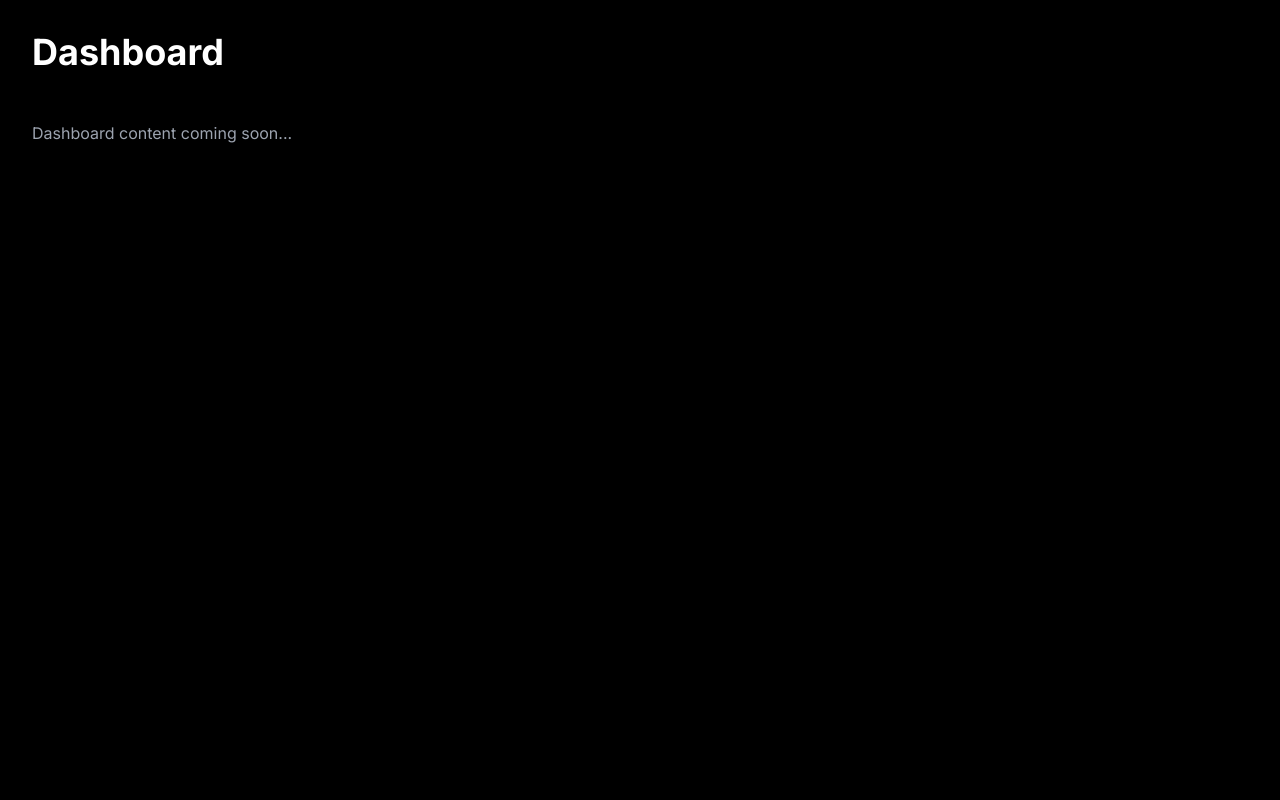
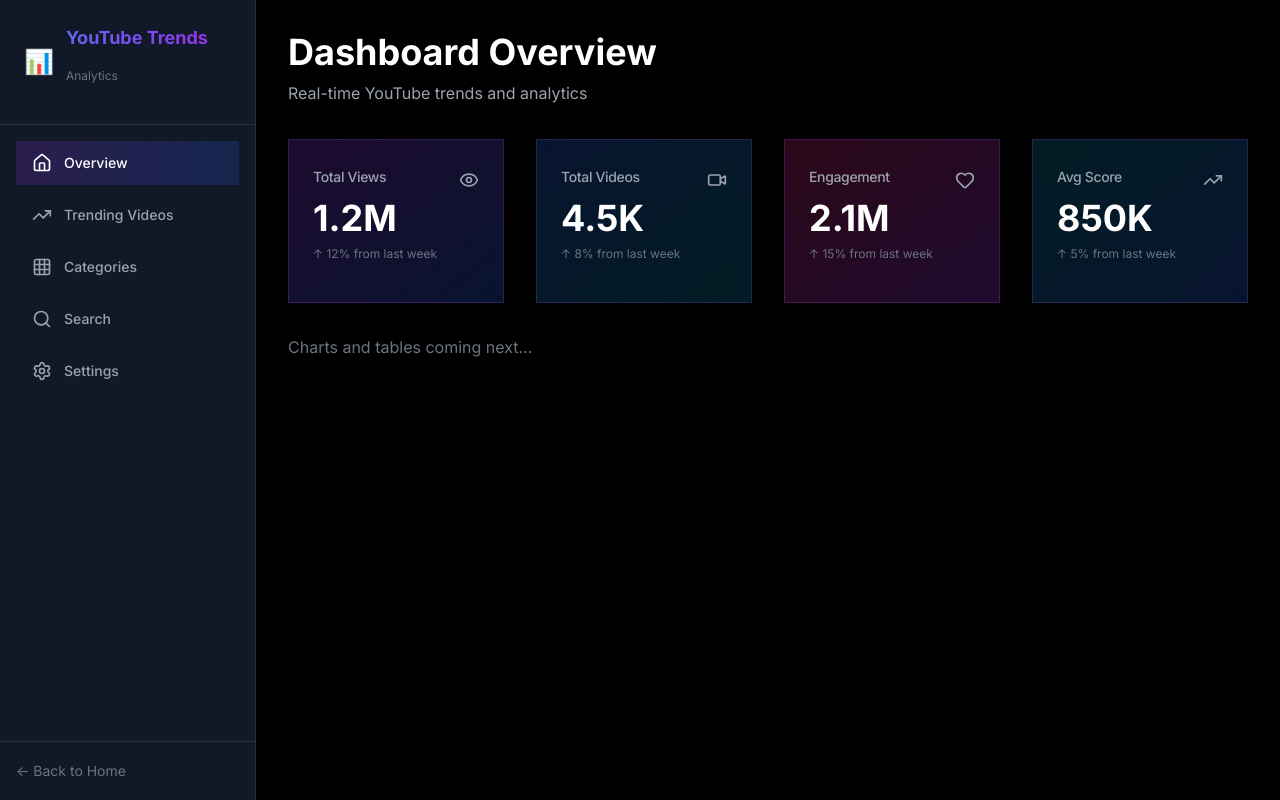
Before and after one commit to rajeshuchil/youtube-trend-analyzer, a React (Vite) app in the folder frontend/: page /dashboard in a window 1280 px wide. Built offline with nearby package versions, Linux system fonts and the light colour scheme.

Commit message:
sidebar navigation

```diff
--- /dev/null
+++ b/frontend/src/components/Dashboard/MetricCard.tsx
@@ -0,0 +1,43 @@
+import { motion } from 'framer-motion'
+import { Card, CardContent, CardHeader, CardTitle } from '../ui/card'
+import { LucideIcon } from 'lucide-react'
+
+interface MetricCardProps {
+    title: string
+    value: string
+    change?: string
+    icon: LucideIcon
+    gradient: string
+}
+
+function MetricCard({ title, value, change, icon: Icon, gradient }: MetricCardProps) {
+    return (
+        <motion.div
+            initial={{ opacity: 0, y: 20 }}
+            animate={{ opacity: 1, y: 0 }}
+            transition={{ duration: 0.3 }}
+            whileHover={{ y: -4, transition: { duration: 0.2 } }}
+        >
+            <Card className={`${gradient} border-purple-500/20 hover:shadow-xl hover:shadow-purple-500/10 transition-all duration-300`}>
+                <CardHeader className="flex flex-row items-center justify-between pb-2">
+                    <CardTitle className="text-sm font-medium text-gray-400">
+                        {title}
+                    </CardTitle>
+                    <Icon className="w-5 h-5 text-gray-400" />
+                </CardHeader>
+                <CardContent>
+                    <div className="text-4xl font-bold text-white mb-2">
+                        {value}
+                    </div>
+                    {change && (
+                        <p className="text-xs text-gray-500">
+                            {change}
+                        </p>
+                    )}
+                </CardContent>
+            </Card>
+        </motion.div>
+    )
+}
+
+export default MetricCard
--- /dev/null
+++ b/frontend/src/components/Dashboard/Sidebar.tsx
@@ -0,0 +1,72 @@
+import { Home, TrendingUp, Grid3x3, Search, Settings } from 'lucide-react'
+import { motion } from 'framer-motion'
+
+interface SidebarProps {
+    activeItem?: string
+}
+
+function Sidebar({ activeItem = 'overview' }: SidebarProps) {
+    const navItems = [
+        { id: 'overview', label: 'Overview', icon: Home },
+        { id: 'trending', label: 'Trending Videos', icon: TrendingUp },
+        { id: 'categories', label: 'Categories', icon: Grid3x3 },
+        { id: 'search', label: 'Search', icon: Search },
+        { id: 'settings', label: 'Settings', icon: Settings },
+    ]
+
+    return (
+        <aside className="w-64 h-screen bg-gray-900 border-r border-white/10 flex flex-col">
+            {/* Logo */}
+            <div className="p-6 border-b border-white/10">
+                <div className="flex items-center gap-3">
+                    <span className="text-2xl">📊</span>
+                    <div>
+                        <h1 className="text-lg font-bold bg-gradient-to-r from-indigo-500 to-purple-600 bg-clip-text text-transparent">
+                            YouTube Trends
+                        </h1>
+                        <p className="text-xs text-gray-500">Analytics</p>
+                    </div>
+                </div>
+            </div>
+
+            {/* Navigation */}
+            <nav className="flex-1 p-4 space-y-2">
+                {navItems.map((item) => {
+                    const Icon = item.icon
+                    const isActive = activeItem === item.id
+
+                    return (
+                        <motion.button
+                            key={item.id}
+                            className={`
+                                w-full flex items-center gap-3 px-4 py-3 rounded-lg
+                                transition-all duration-200
+                                ${isActive
+                                    ? 'bg-gradient-to-r from-purple-600/20 to-blue-600/20 text-white'
+                                    : 'text-gray-400 hover:bg-white/5 hover:text-white'
+                                }
+                            `}
+                            whileHover={{ x: 4 }}
+                            whileTap={{ scale: 0.98 }}
+                        >
+                            <Icon className="w-5 h-5" />
+                            <span className="text-sm font-medium">{item.label}</span>
+                        </motion.button>
+                    )
+                })}
+            </nav>
+
+            {/* Footer */}
+            <div className="p-4 border-t border-white/10">
+                <a
+                    href="/"
+                    className="text-sm text-gray-500 hover:text-gray-400 transition-colors"
+                >
+                    ← Back to Home
+                </a>
+            </div>
+        </aside>
+    )
+}
+
+export default Sidebar
--- a/frontend/src/pages/Dashboard/index.tsx
+++ b/frontend/src/pages/Dashboard/index.tsx
@@ -1,8 +1,61 @@
+import Sidebar from '../../components/Dashboard/Sidebar'
+import MetricCard from '../../components/Dashboard/MetricCard'
+import { Eye, Video, Heart, TrendingUp } from 'lucide-react'
+
 function Dashboard() {
     return (
-        <div className="min-h-screen bg-black text-white">
-            <h1 className="text-4xl font-bold p-8">Dashboard</h1>
-            <p className="px-8 text-gray-400">Dashboard content coming soon...</p>
+        <div className="flex min-h-screen bg-black">
+            {/* Sidebar */}
+            <Sidebar activeItem="overview" />
+
+            {/* Main Content */}
+            <main className="flex-1 p-8">
+                <div className="max-w-7xl mx-auto">
+                    <h1 className="text-4xl font-bold text-white mb-2">
+                        Dashboard Overview
+                    </h1>
+                    <p className="text-gray-400 mb-8">
+                        Real-time YouTube trends and analytics
+                    </p>
+
+                    {/* Metric Cards */}
+                    <div className="grid grid-cols-1 md:grid-cols-2 lg:grid-cols-4 gap-6 mb-8">
+                        <MetricCard
+                            title="Total Views"
+                            value="1.2M"
+                            change="↑ 12% from last week"
+                            icon={Eye}
+                            gradient="bg-gradient-to-br from-purple-600/20 to-blue-600/20"
+                        />
+                        <MetricCard
+                            title="Total Videos"
+                            value="4.5K"
+                            change="↑ 8% from last week"
+                            icon={Video}
+                            gradient="bg-gradient-to-br from-blue-600/20 to-cyan-600/20"
+                        />
+                        <MetricCard
+                            title="Engagement"
+                            value="2.1M"
+                            change="↑ 15% from last week"
+                            icon={Heart}
+                            gradient="bg-gradient-to-br from-pink-600/20 to-purple-600/20"
+                        />
+                        <MetricCard
+                            title="Avg Score"
+                            value="850K"
+                            change="↑ 5% from last week"
+                            icon={TrendingUp}
+                            gradient="bg-gradient-to-br from-cyan-600/20 to-blue-600/20"
+                        />
+                    </div>
+
+                    {/* Placeholder for charts and tables */}
+                    <div className="text-gray-500">
+                        Charts and tables coming next...
+                    </div>
+                </div>
+            </main>
         </div>
     )
 }
```
